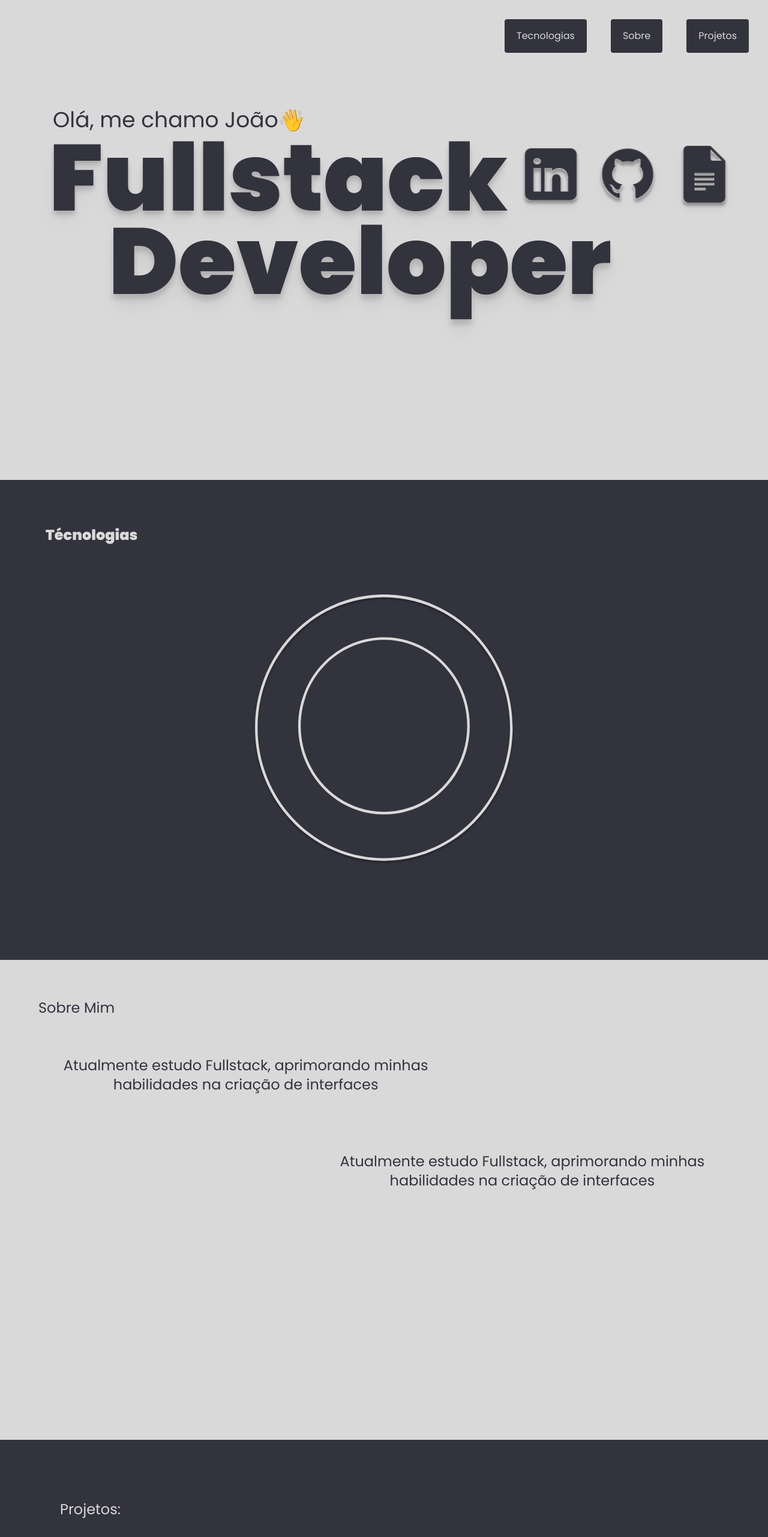
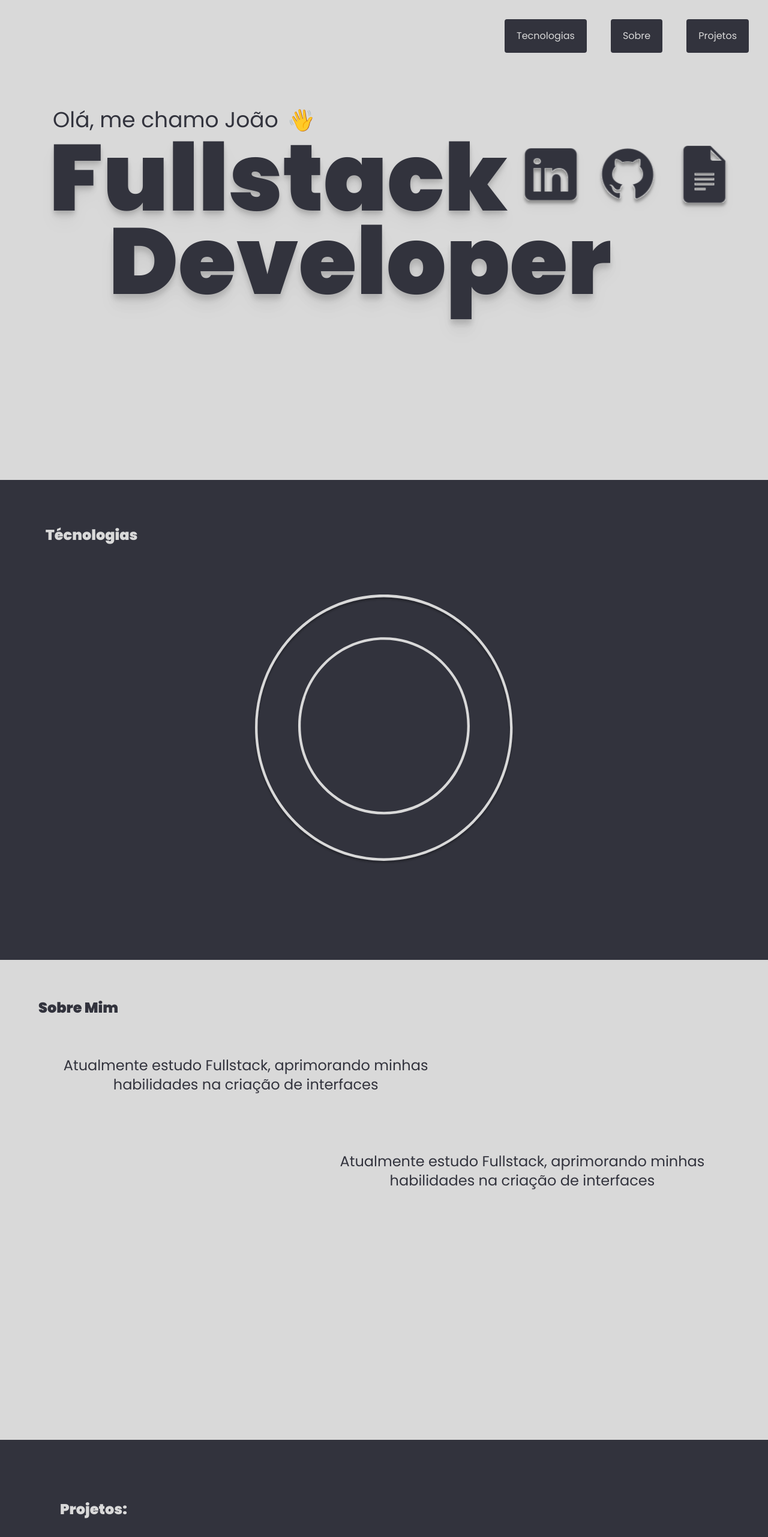
Before and after one commit to joaomidowz/Portfolio, a React (Vite) app: page / in a window 1280 px wide. Shown: the top 2562 px of the page at 60% size. Built offline with nearby package versions, Linux system fonts and the light colour scheme.

Commit message:
Ajustando posição da mão e cabeçarios de cada sessão

```diff
--- a/src/pages/About.tsx
+++ b/src/pages/About.tsx
@@ -6,7 +6,7 @@ function About() {
 
         <div className="w-screen h-screen md:w-auto bg-primary font-poppins text-secondary max-phone:h-100 max-phone:rounded-t-3xl max-phone:shadow-phone">
             <div className=''>
-                <p className='font-regulrar p-16 text-2xl max-mobile:text-xl max-tablet:p-10 max-sm:text-lg max-phone:text-sm'>Sobre Mim</p>
+                <p className='font-black text-2xl max-mobile:text-xl max-phone:text-lg p-16  max-mobile:text-xl max-tablet:p-10 max-sm:text-lg max-phone:text-lg'>Sobre Mim</p>
             </div>
             <div className='flex flex-col justify-between item-start space-y-24 content-center px-16 text-2xl max-mobile:text-xl max-sm:text-lg max-phone:text-sm'>
                 <p className='text-center w-3/5 max-phone:w-full'>Atualmente estudo Fullstack, aprimorando minhas habilidades na criação de interfaces</p>
--- a/src/pages/App.tsx
+++ b/src/pages/App.tsx
@@ -33,7 +33,7 @@ function App() {
                 repeat: Infinity,
                 repeatType: "reverse",
               }}
-              className="inline-block"
+              className="inline-block ml-4"
             >
               👋
             </motion.div></p>
--- a/src/pages/Footer.tsx
+++ b/src/pages/Footer.tsx
@@ -8,7 +8,7 @@ function Footer() {
     return (
 
 
-        <div className="h-96 w-screen md:w-auto bg-primary font-poppins text-secondary p-20 flex flex-col justify-between items-center ">
+        <div className="h-96 w-screen md:w-auto bg-primary font-poppins text-secondary p-20 flex flex-col justify-between items-center max-phone:shadow-phone">
 
             <div className='block p-4 bg-secondary h-28 max-w-[970px] flex rounded-3xl justify-between items-center p-10 space-x-28 max-laptop:space-x-14 max-tablet:space-x-5 max-sm:space-x-3 max-phone:hidden'>
                 <p className='text-2xl font-extralight italic text-primary max-laptop:text-xl max-tablet:text-sm max-sm:text-sm'>Vamos trabalhar juntos!</p>
--- a/src/pages/Portifolio.tsx
+++ b/src/pages/Portifolio.tsx
@@ -10,8 +10,8 @@ import 'swiper/swiper-bundle.css'; // Estilos principais do Swiper
 function Portifolio() {
   return (
     <div className="w-screen h-screen md:w-auto bg-secondary font-poppins text-primary p-5 max-phone:h-100 max-phone:rounded-t-3xl max-phone:shadow-phone">
-      <div className="p-20  max-lg:p0 max-laptop:p-12 max-tablet:py-60 max-tablet:px-5 max-mobile:py-20 max-mobile:px-2">
-        <p className="text-2xl mb-8 ">Projetos:</p>
+      <div className="p-20 max-lg:p0 max-laptop:p-12 max-tablet:py-60 max-tablet:px-5 max-mobile:py-20 max-mobile:px-2">
+        <p className="font-black text-2xl max-mobile:text-xl max-phone:text-lg mb-8 ">Projetos:</p>
         <Swiper
           freeMode={true}
           loop={true}
```
